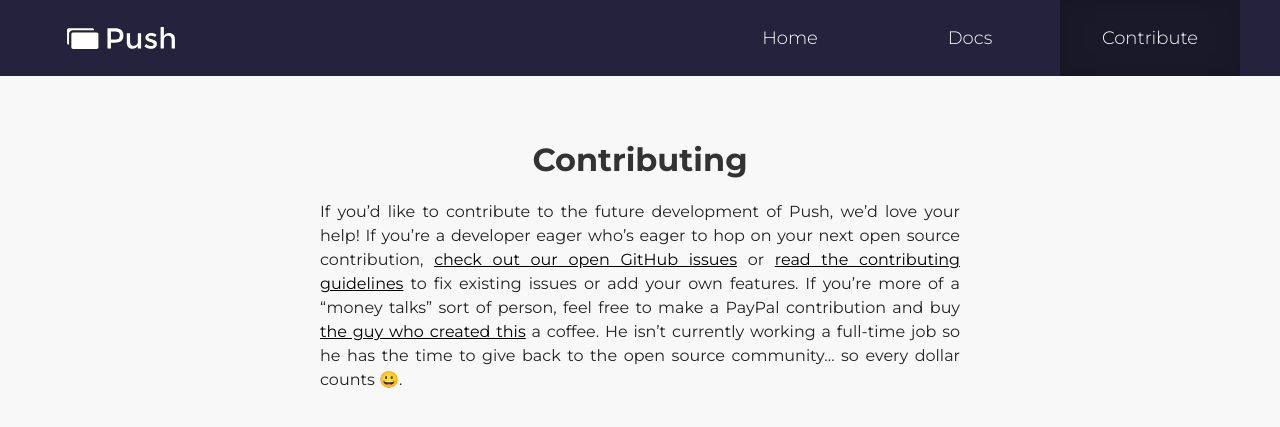
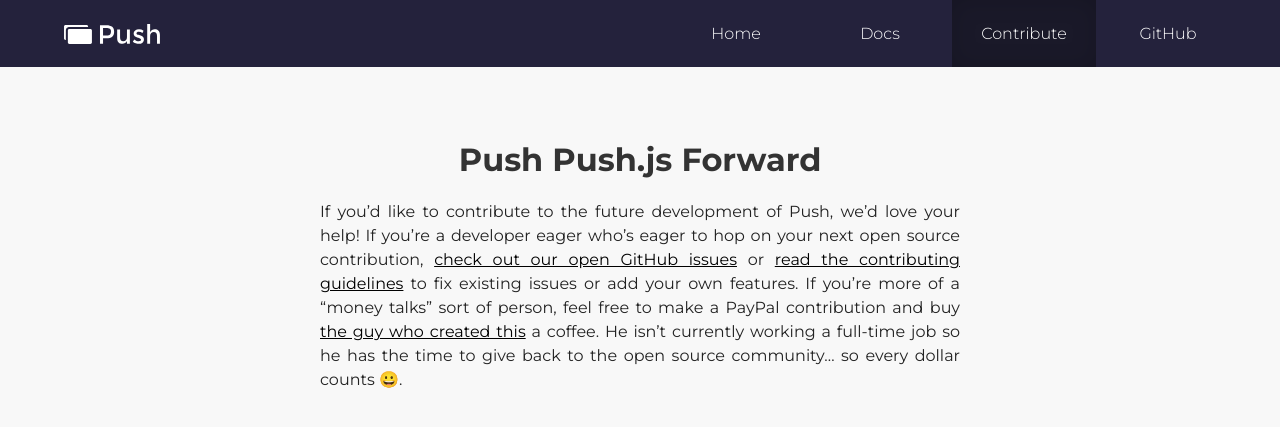
Before and after one commit to Nickersoft/push.js, a Jekyll site: the page built from contribute.md, in a window 1280 px wide and 1141 px high, cut to the strip 0-428 px from the top of the window. Built offline with Jekyll 4.4.1, drawn with Linux system fonts in a browser that asks for light colours.

Commit message:
Added GitHub to nav for easier access

```diff
--- a/_includes/nav.html
+++ b/_includes/nav.html
@@ -12,6 +12,7 @@
 {% endif %}
 {% endfor %}
 
+<li><a href="https://github.com/Nickersoft/push.js">GitHub</a></li>
 {% for entry in site.data.navigation.main %}
 {% if entry.url == current_page %}
 {% assign current = ' class="active"' %}
--- a/contribute.md
+++ b/contribute.md
@@ -1,8 +1,8 @@
 ---
-layout: contributing
+layout: contribute
 title: Push v1.0 | Javascript Notification Framework
 ---
-# Contributing
+# Push Push.js Forward
 If you'd like to contribute to the future development of Push, we'd love your help! If you're
 a developer eager who's eager to hop on your next open source contribution,
 [check out our open GitHub issues](https://github.com/Nickersoft/push/issues) or
--- a/css/style.css
+++ b/css/style.css
@@ -14,7 +14,7 @@
     font-family: "Montserrat", sans-serif;
     padding: 0;
     margin: 0;
-    font-size: 18px;
+    font-size: 16px;
     background: #24223C;
     color: #1a1a1a;
 }
@@ -225,12 +225,12 @@
 
 nav.main-nav li {
     float: right;
-    width: 10em;
+    width: 9em;
 }
 
 nav.mobile-nav li {
     margin-top: 25px;
-    width: 33.33%;
+    width: 25%;
 }
 
 nav.main-nav li,
```
Also changed, not shown: _layouts/contribute.html (renamed from _layouts/contributing.html).
